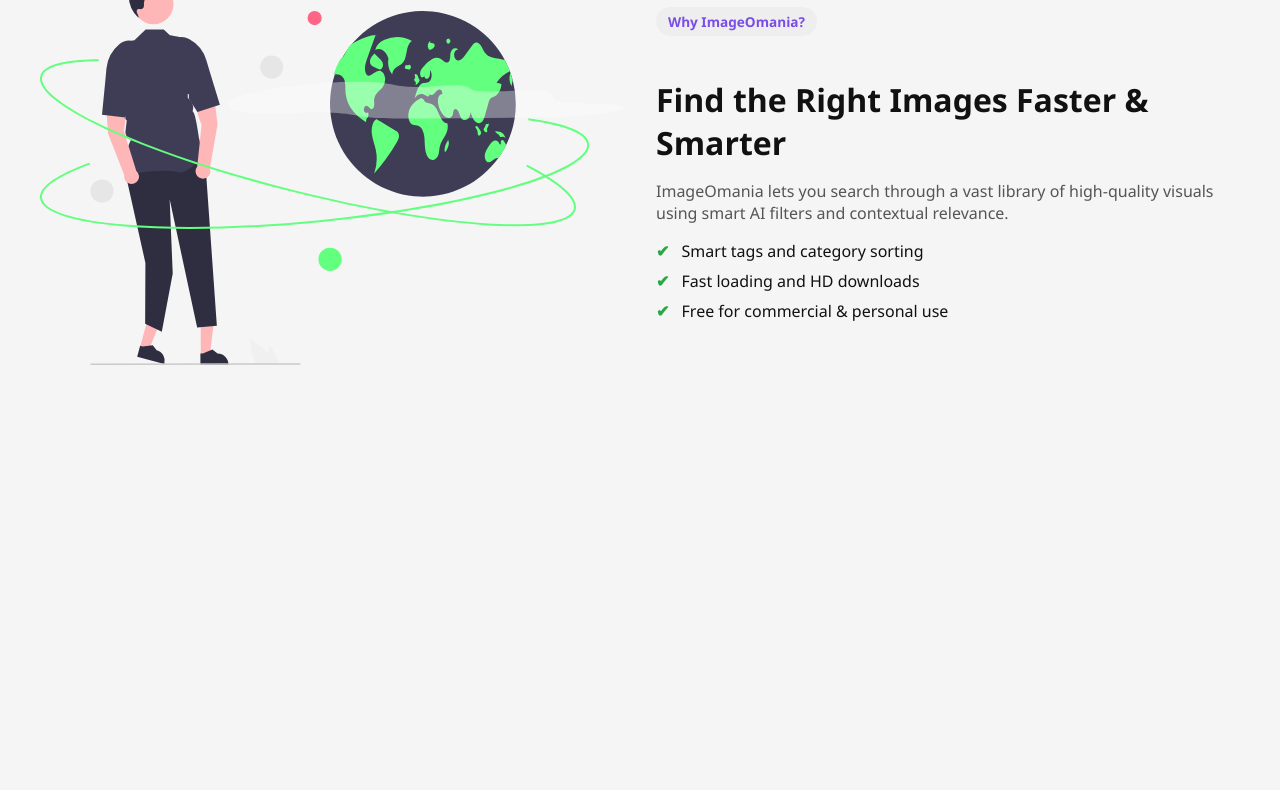
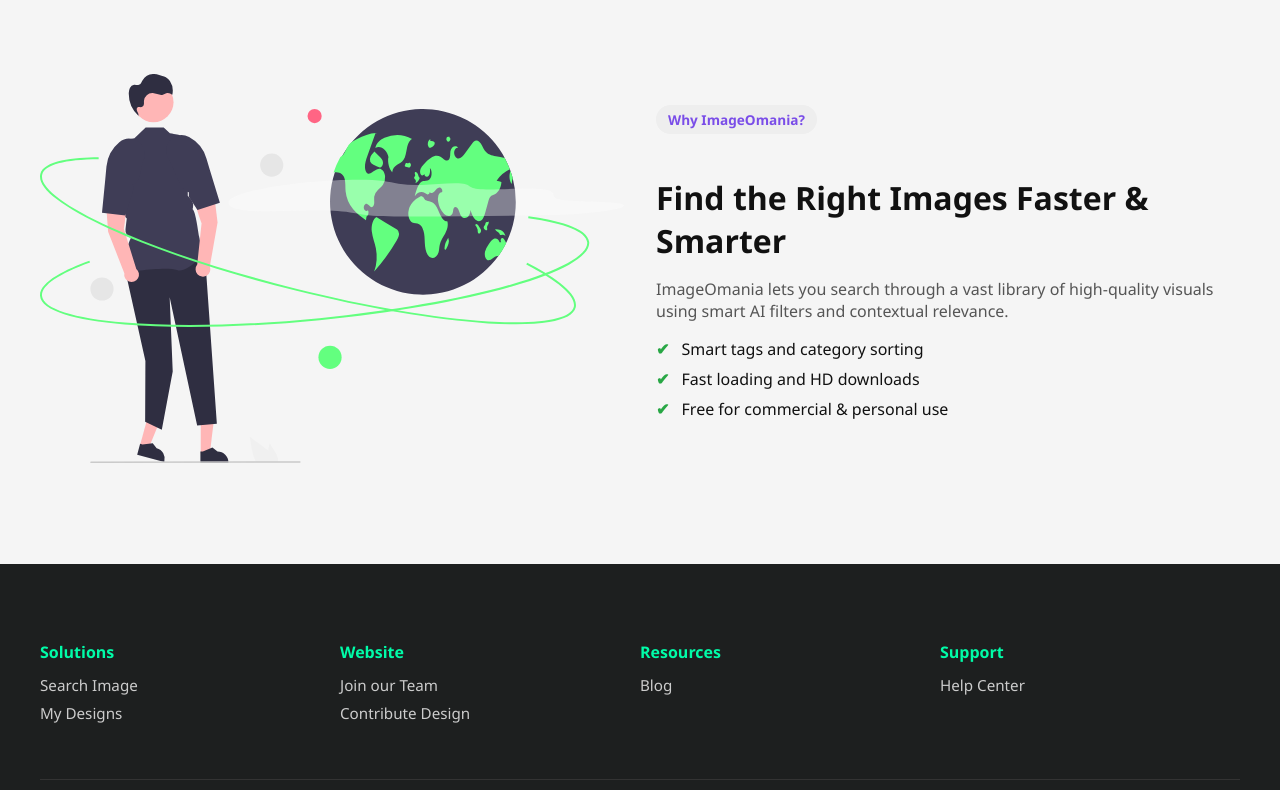
Before and after one commit to shailum17/Image-O-Mania, a plain HTML site: page index.html in a window 1280 px wide. Shown: the part 642-1432 px from the top of the page. Before the commit the page ends 1108 px from the top, so only its background shows below. Drawn offline with Linux system fonts and the light colour scheme.

Commit message:
fixing the rendering of header and footer

```diff
--- a/index.html
+++ b/index.html
@@ -52,14 +52,8 @@
       </div>
     </div>
   </section>
-
-
-  <!-- Footer -->
-  <!-- <footer>
-    <p>&copy; 2025 imageOmania. All rights reserved.</p>
-    <p>Made with ❤️ for creative minds searching the perfect image</p>
-  </footer> -->
+  <!-- Feature Section: Showcase Your Work -->
   <div id="footer"></div>
-  <script src="script.js"></script>
+  <script src="scripts/script.js"></script>
 </body>
 </html>
```
